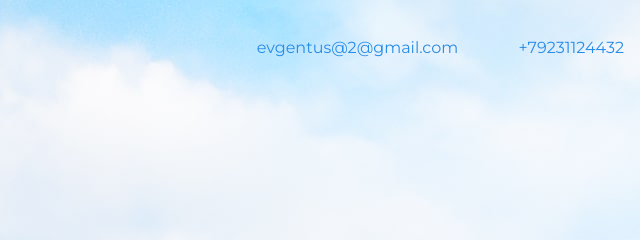
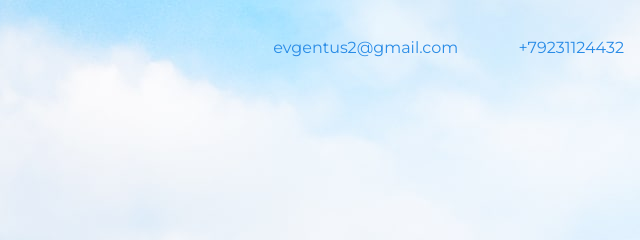
Before and after one commit to EvtuSK/evgen-site, a plain HTML site: page index.html in a window 1280 px wide. Shown: the top 240 px of the page, 640-1280 px from the left. Drawn offline with nearby package versions, Linux system fonts and the light colour scheme.

Commit message:
Add files via upload

```diff
--- a/index.html
+++ b/index.html
@@ -10,7 +10,7 @@
   <body>
     <header class="page-header">
       <div class="container">
-        <a href="mailto:evgentus2@gmai.com">evgentus@2@gmail.com</a>
+        <a href="mailto:evgentus2@gmai.com">evgentus2@gmail.com</a>
         <a href="tel:+79231124432">+79231124432 </a>
       </div>
     </header>
```
